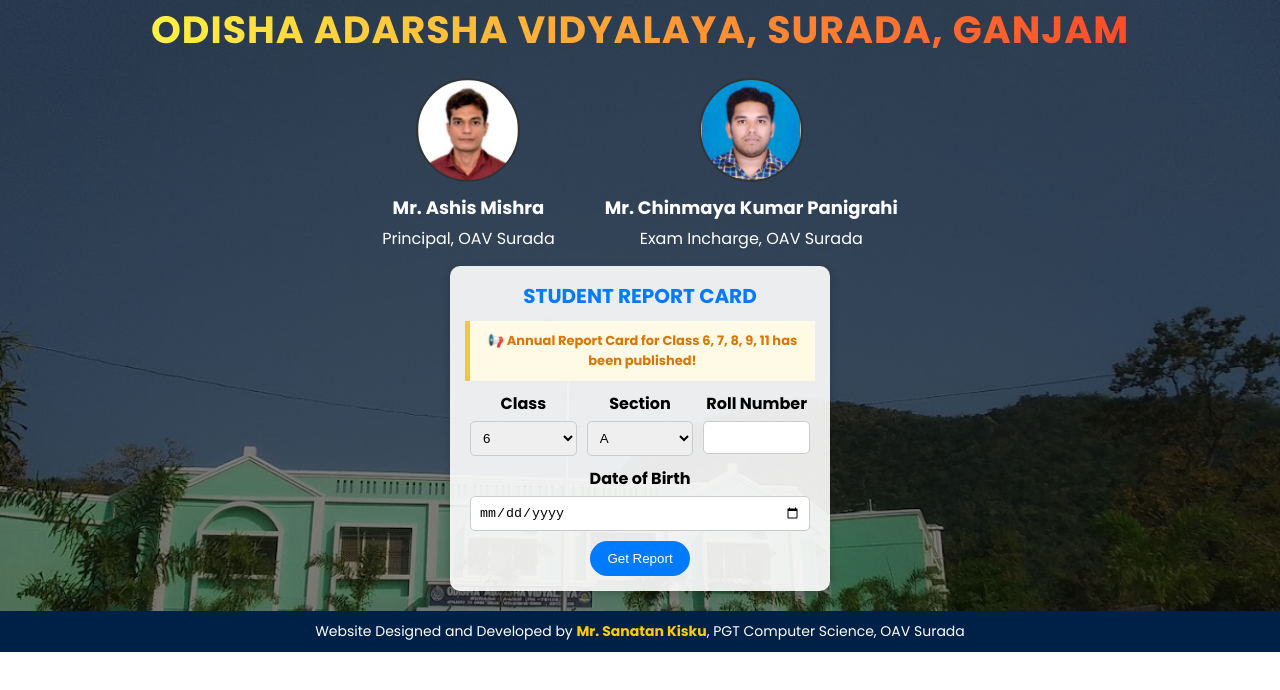
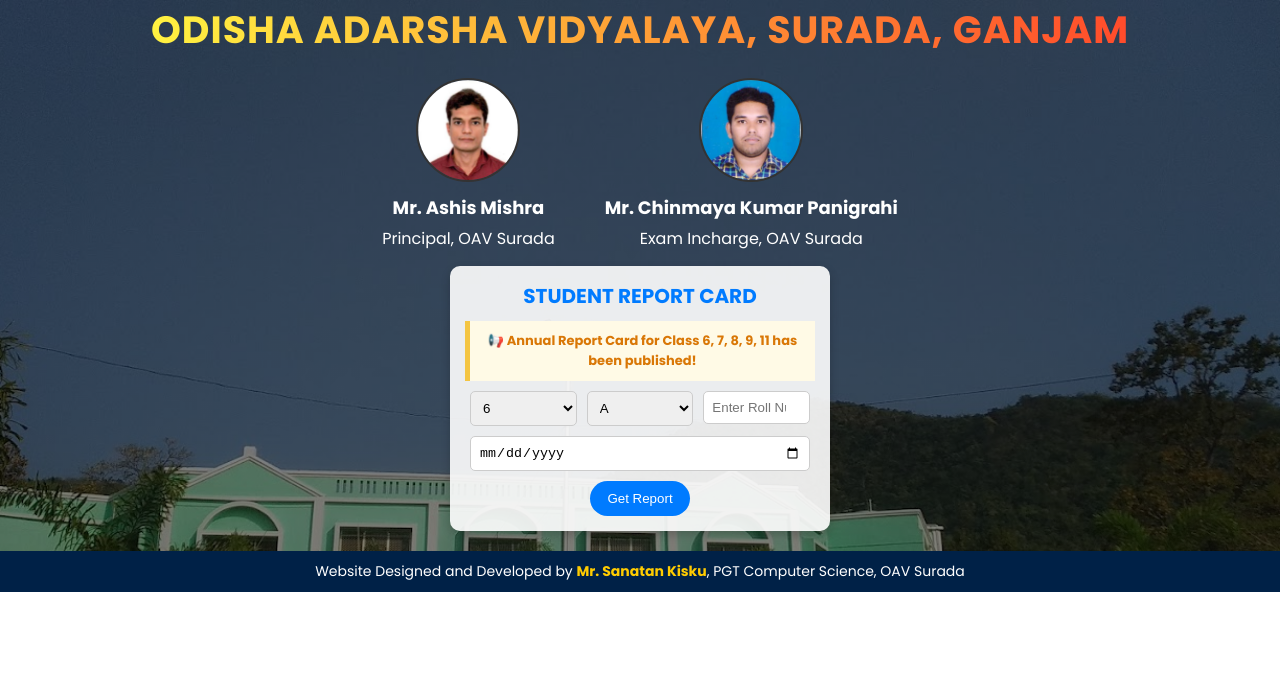
Before and after one commit to Sanatan-kisku/student-report-frontend, a React (Create React App) app: page / in a window 1280 px wide. Shown: the top 690 px of the page. Built offline with nearby package versions, Linux system fonts and the light colour scheme.

Commit message:
add placeholder instead of labels

```diff
--- a/src/components/GetReport.js
+++ b/src/components/GetReport.js
@@ -77,24 +77,24 @@ const GetReport = () => {
         )}
         <div className="form-row">
           <div>
-            <label>Class</label>
             <select value={form.class} onChange={(e) => setForm({ ...form, class: e.target.value })}>
+              <option value="" disabled>Select Class</option>
               {[...Array(7)].map((_, i) => (
                 <option key={i} value={i + 6}>{i + 6}</option>
               ))}
             </select>
           </div>
           <div>
-            <label>Section</label>
             <select value={form.section} onChange={(e) => setForm({ ...form, section: e.target.value })}>
+              <option value="" disabled>Select Section</option>
               <option value="A">A</option>
               <option value="B">B</option>
             </select>
           </div>
           <div>
-            <label>Roll Number</label>
             <input
               type="number"
+              placeholder="Enter Roll Number"
               value={form.rollNumber}
               onChange={(e) => setForm({ ...form, rollNumber: e.target.value })}
               min="1"
@@ -103,8 +103,7 @@ const GetReport = () => {
         </div>
         <div className="form-row">
           <div>
-            <label>Date of Birth</label>
-            <input type="date" onChange={(e) => setForm({ ...form, dob: e.target.value })} />
+            <input type="date" placeholder="Date of Birth" onChange={(e) => setForm({ ...form, dob: e.target.value })} />
           </div>
         </div>
         <div>
--- a/src/styles/GetReport.css
+++ b/src/styles/GetReport.css
@@ -250,7 +250,7 @@ select, input {
 .examincharge-container {
   text-align: center;
   margin-top: 9px;
-  margin-bottom: 11px;
+  margin-bottom: 10.5px;
   width: 150px;
 }
 
```
